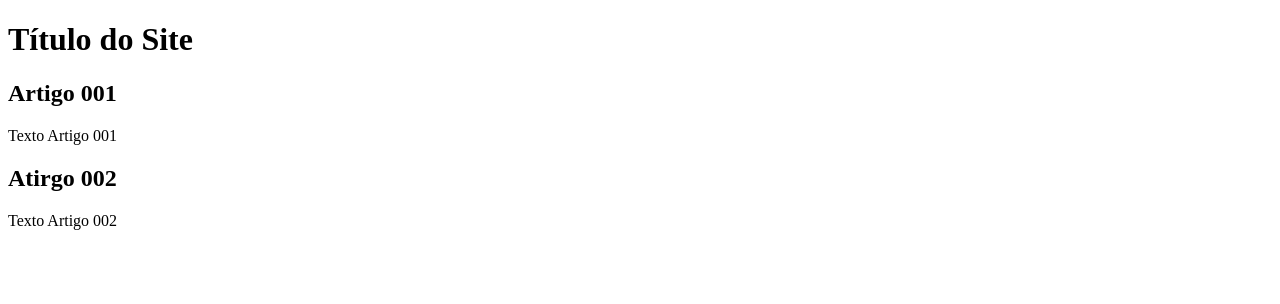
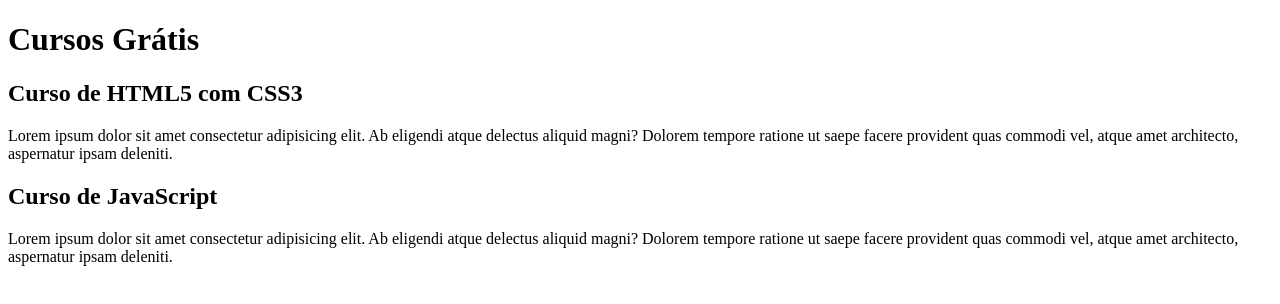
Before and after one commit to BernRM/proejto-site, a plain HTML site: page index.html in a window 1280 px wide. Drawn offline with Linux system fonts and the light colour scheme.

Commit message:
comecei a escrever o conteudo

```diff
--- a/index.html
+++ b/index.html
@@ -3,20 +3,27 @@
 <head>
     <meta charset="UTF-8">
     <meta name="viewport" content="width=device-width, initial-scale=1.0">
-    <title>Título do Site</title>
+    <title></title>
 </head>
 <body>
     <main>
     <header>
-        <h1>Título do Site</h1>
+        <h1>Cursos Grátis</h1>
     </header>
     <article>
-        <h2>Artigo 001</h2>
-        <p>Texto Artigo 001</p>
+        <h2>Curso de HTML5 com CSS3</h2>
+        <p>Lorem ipsum dolor sit amet consectetur adipisicing elit.
+        Ab eligendi atque delectus aliquid magni? Dolorem tempore
+        ratione ut saepe facere provident quas commodi vel, atque amet
+        architecto, aspernatur ipsam deleniti.
+        </p>
     </article>
     <article>
-        <h2>Atirgo 002</h2>
-        <p>Texto Artigo 002</p>
+        <h2>Curso de JavaScript</h2>
+        <p>Lorem ipsum dolor sit amet consectetur adipisicing elit.
+        Ab eligendi atque delectus aliquid magni? Dolorem tempore
+        ratione ut saepe facere provident quas commodi vel, atque amet
+        architecto, aspernatur ipsam deleniti.</p>
     </article>
     </main>
 </body>
```
